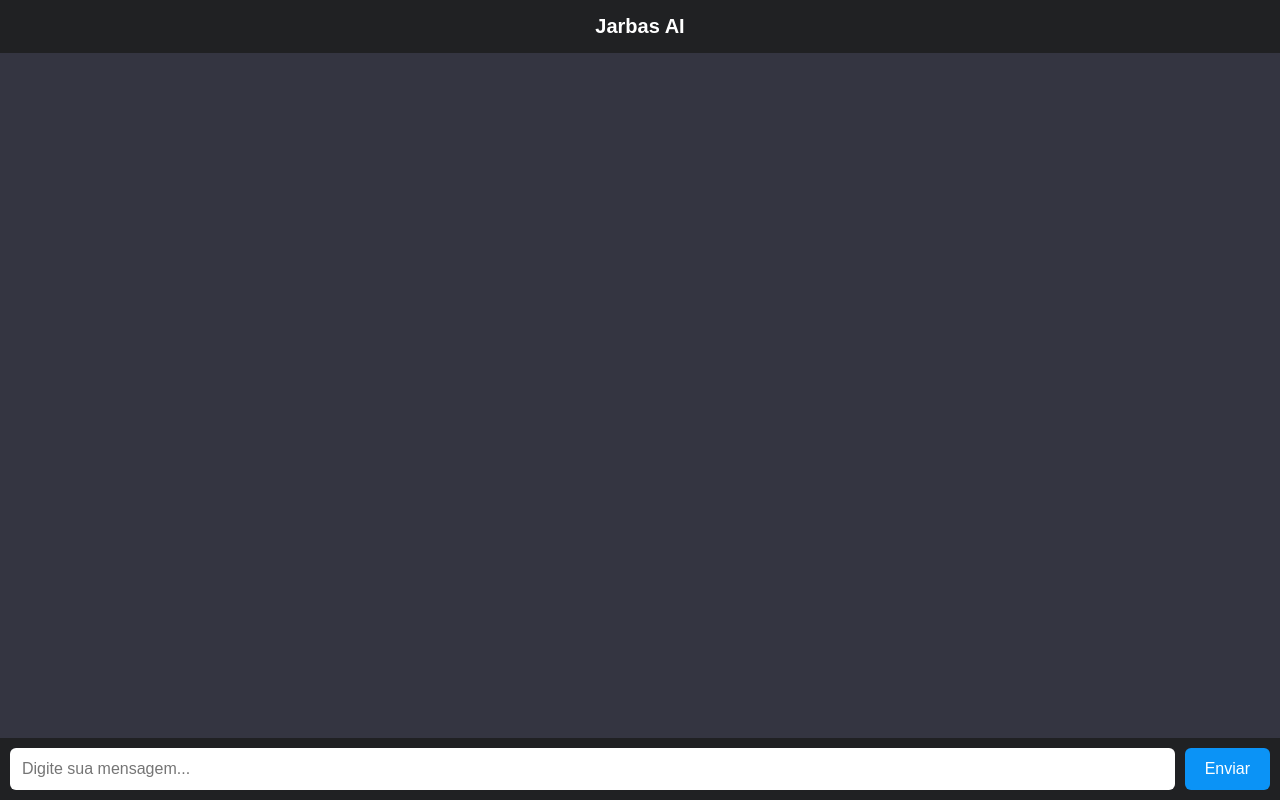
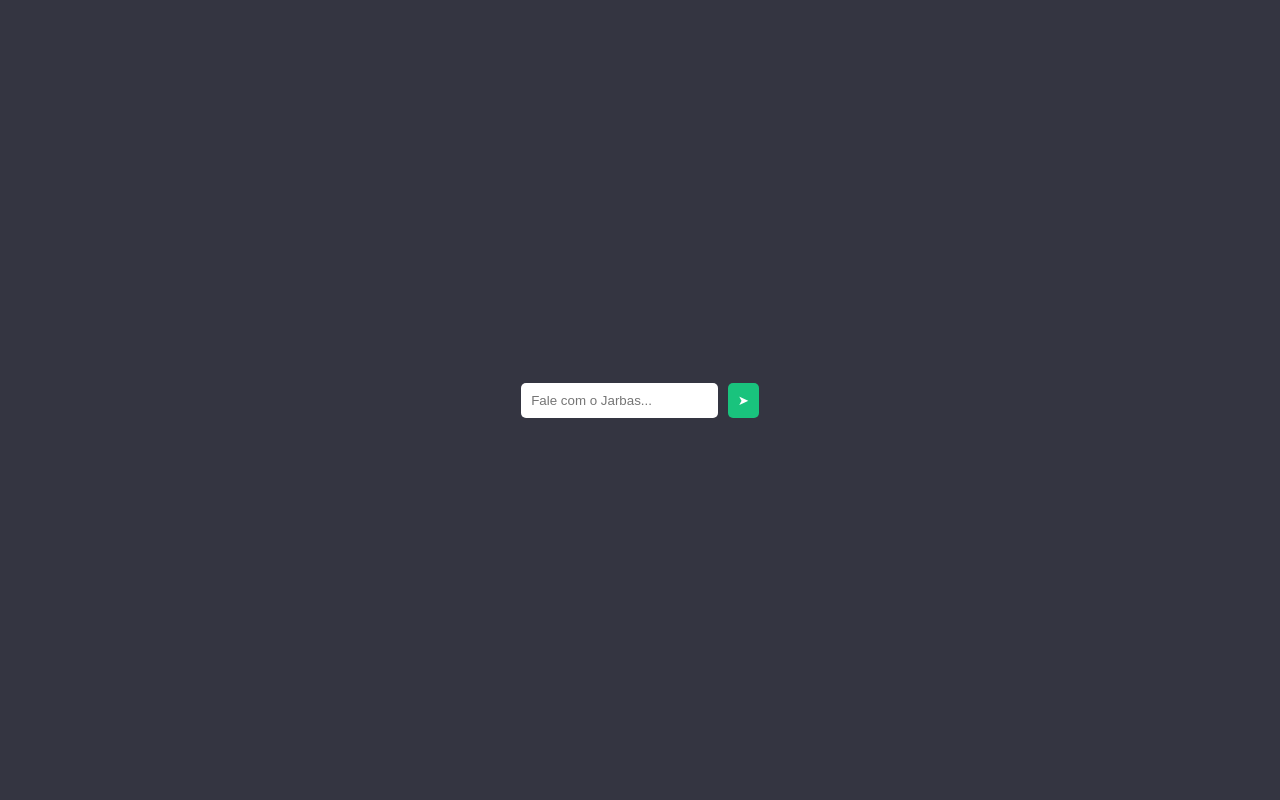
Before and after one commit to jeancarlosfaveros0103-cpu/jarbas-ai, a Flask app: page / in a window 1280 px wide. Run offline with Flask 3, Linux system fonts and the light colour scheme.

Commit message:
Update index.html

```diff
--- a/templates/index.html
+++ b/templates/index.html
@@ -3,128 +3,48 @@
 <head>
     <meta charset="UTF-8">
     <title>Jarbas AI</title>
-
-    <style>
-        body {
-            margin: 0;
-            font-family: Arial, Helvetica, sans-serif;
-            background-color: #343541;
-            color: white;
-            display: flex;
-            flex-direction: column;
-            height: 100vh;
-        }
-
-        header {
-            padding: 15px;
-            text-align: center;
-            background-color: #202123;
-            font-size: 20px;
-            font-weight: bold;
-        }
-
-        #chat {
-            flex: 1;
-            padding: 20px;
-            overflow-y: auto;
-        }
-
-        .msg {
-            max-width: 70%;
-            padding: 12px;
-            margin-bottom: 12px;
-            border-radius: 8px;
-            line-height: 1.4;
-        }
-
-        .user {
-            background-color: #0b93f6;
-            margin-left: auto;
-        }
-
-        .jarbas {
-            background-color: #444654;
-            margin-right: auto;
-        }
-
-        footer {
-            display: flex;
-            padding: 10px;
-            background-color: #202123;
-        }
-
-        input {
-            flex: 1;
-            padding: 12px;
-            border-radius: 6px;
-            border: none;
-            outline: none;
-            font-size: 16px;
-        }
-
-        button {
-            margin-left: 10px;
-            padding: 12px 20px;
-            border: none;
-            border-radius: 6px;
-            background-color: #0b93f6;
-            color: white;
-            font-size: 16px;
-            cursor: pointer;
-        }
-
-        button:hover {
-            background-color: #0077cc;
-        }
-    </style>
+    <link rel="stylesheet" href="/static/style.css">
 </head>
 <body>
 
-<header>Jarbas AI</header>
+    <div id="orb"></div>
 
-<div id="chat"></div>
-
-<footer>
-    <input id="msg" placeholder="Digite sua mensagem..." autocomplete="off">
-    <button onclick="enviar()">Enviar</button>
-</footer>
+    <div id="chat">
+        <input id="msg" placeholder="Fale com o Jarbas...">
+        <button onclick="enviar()">➤</button>
+    </div>
 
     <script>
-    const chat = document.getElementById("chat");
-    const input = document.getElementById("msg");
+        function falar(texto) {
+            const orb = document.getElementById("orb");
+            orb.classList.add("pulse");
 
-    function addMsg(texto, classe) {
-        const div = document.createElement("div");
-        div.className = "msg " + classe;
-        div.innerText = texto;
-        chat.appendChild(div);
-        chat.scrollTop = chat.scrollHeight;
+            const voz = new SpeechSynthesisUtterance(texto);
+            voz.lang = "pt-BR";
+
+            voz.onend = () => {
+                orb.classList.remove("pulse");
+            };
+
+            speechSynthesis.speak(voz);
         }
 
         function enviar() {
-        const texto = input.value.trim();
+            const texto = msg.value;
             if (!texto) return;
-
-        addMsg(texto, "user");
-        input.value = "";
 
             fetch("/perguntar", {
                 method: "POST",
-            headers: {"Content-Type": "application/json"},
+                headers: { "Content-Type": "application/json" },
                 body: JSON.stringify({ mensagem: texto })
             })
             .then(r => r.json())
             .then(d => {
-            addMsg(d.resposta, "jarbas");
-        })
-        .catch(() => {
-            addMsg("Erro ao falar com o Jarbas.", "jarbas");
+                falar(d.resposta);
             });
+
+            msg.value = "";
         }
-
-    input.addEventListener("keydown", e => {
-        if (e.key === "Enter") enviar();
-    });
     </script>
 
 </body>
```
Lines whose indentation alone changed are shown as unchanged.
